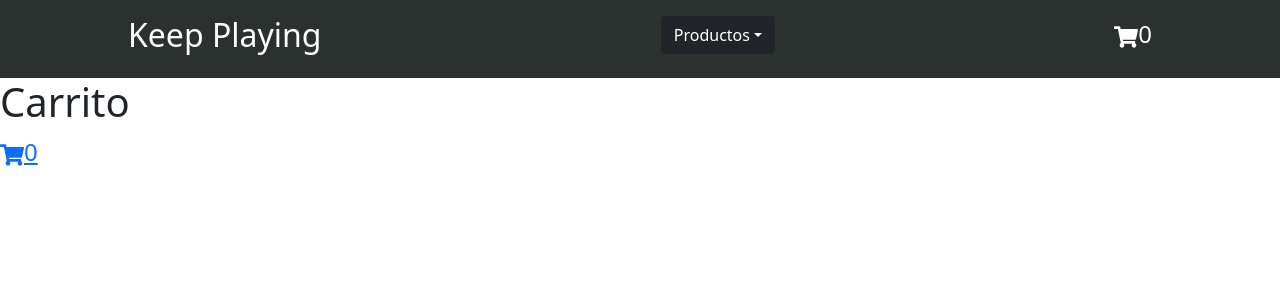
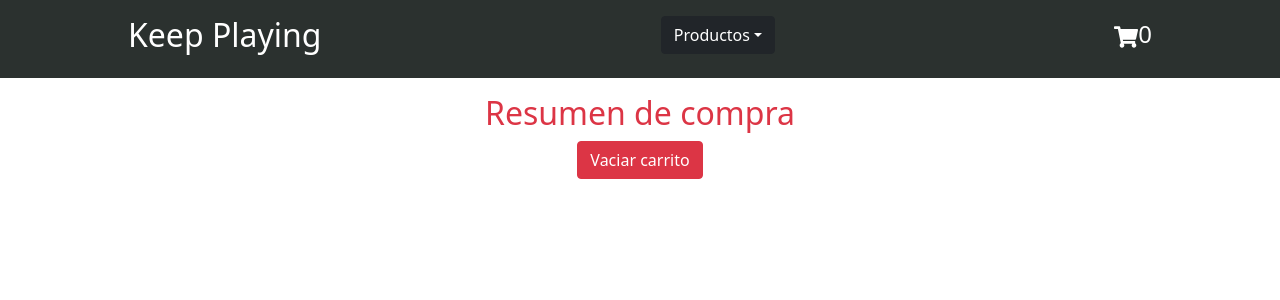
Before and after one commit to silvinazb/Keep-Playing, a React (Create React App) app: page /cart in a window 1280 px wide. Shown: the top 300 px of the page. Built offline with nearby package versions, Linux system fonts and the light colour scheme.

Commit message:
fixed cart

```diff
--- a/src/App.js
+++ b/src/App.js
@@ -3,7 +3,7 @@ import'./styles/styles.css';
 import {ItemListContainer} from './components/ItemListContainer/ItemListContainer'
 import 'bootstrap/dist/css/bootstrap.min.css';
 import {BrowserRouter, Switch, Route} from "react-router-dom";
-import { CartWidget } from './components/CartWidget/CartWidget';
+import { CartCheckout } from './components/CartCheckout/CartCheckout';
 import { ItemDetailContainer } from "./components/ItemDetailContainer/ItemDetailContainer";
 import { cart } from './context/cart';
 import { useState } from 'react';
@@ -56,8 +56,7 @@ const vaciarCarrito = () =>{
       </Route>
 
       <Route exact path="/cart">
-        <h1>Carrito</h1>
-        <CartWidget/>
+        <CartCheckout/>
       </Route>
 
       </Switch>
--- /dev/null
+++ b/src/components/CartCheckout/CartCheckout.js
@@ -0,0 +1,21 @@
+import React, { useContext } from 'react'
+import {cart} from '../../context/cart'
+
+export const CartCheckout = () =>{
+
+const {carrito, eliminarDelCarrito, vaciarCarrito} = useContext(cart)
+
+    return (
+        <div className="text-center">
+            <h2 className=" mt-3 text-danger">Resumen de compra</h2>
+            {carrito.map(prod => (
+                <div className="mt-4">
+                    <h3>{prod.nombre}</h3>
+                    <p>Cantidad: {prod.cantidad}</p>
+                    <p>Precio: ${prod.precio * prod.cantidad}</p>
+                </div>
+            ))}
+            <button className="btn btn-danger " onClick={vaciarCarrito}>Vaciar carrito</button>
+        </div>
+    )
+}
```
